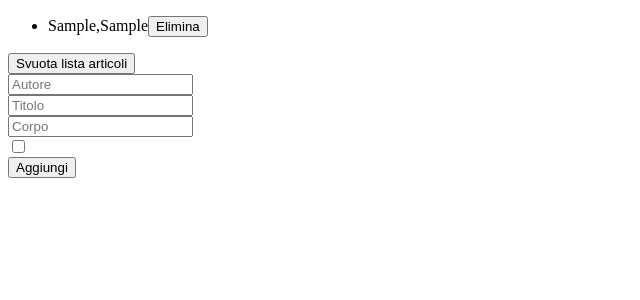
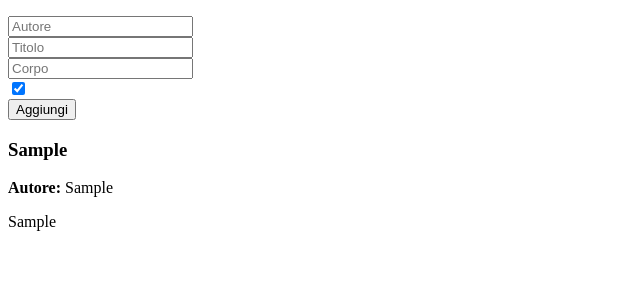
Before and after one commit to thomaslazzeri/react-form, a React (Vite) app: page / in a window 1280 px wide. Both pictures are taken after typing "Sample", "Sample", "Sample" into the empty fields and a click on the button "Aggiungi". Shown: the top 300 px of the page, without its empty margins (0-640 px from the left). Built offline with nearby package versions, Linux system fonts and the light colour scheme.

Commit message:
Add article preview feature in ExtensionBlog component: display last submitted article details

```diff
--- a/src/components/ExtensionBlog.jsx
+++ b/src/components/ExtensionBlog.jsx
@@ -7,6 +7,8 @@ export const ExtensionBlog = props => {
         body: '',
         public: true
     });
+
+    const [lastArticle, setLastArticle] = useState(null);
 
     const handleFormChange = e => {
         const value = e.target.type === "checkbox" ? e.target.checked : e.target.value;
@@ -20,7 +22,7 @@ export const ExtensionBlog = props => {
         <div className="container">
             <form onSubmit={e => {
                 e.preventDefault();
-                props.setArticles([...props.articles, formData]);
+                setLastArticle({ ...formData });
                 setFormData({
                     author: '',
                     title: '',
@@ -59,16 +61,27 @@ export const ExtensionBlog = props => {
                     />
                 </div>
                 <div>
-                    <input type="checkbox"
-                        className="form-control"
+                    <input
+                        type="checkbox"
+                        className="form-check-input"
                         name="public"
-                        placeholder="Pubblico"
-                        value={formData.public}
+                        checked={formData.public}
                         onChange={handleFormChange}
                     />
                 </div>
                 <button type="submit">Aggiungi</button>
             </form>
+
+            <div className="article-preview">
+                {lastArticle && (
+                    <div className="article-card">
+                        <h3>{lastArticle.title}</h3>
+                        <p><strong>Autore:</strong> {lastArticle.author}</p>
+                        <p>{lastArticle.body}</p>
+                    </div>
+                )}
+            </div>
+
         </div>
     );
 };
```
